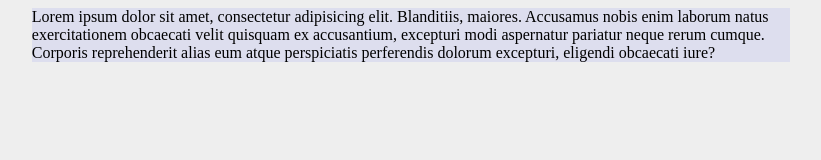
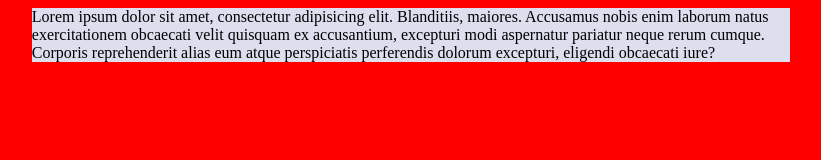
Before and after one commit to asif2369/snappybirds, a plain HTML site: page index.html in a window 1280 px wide. Shown: the whole page, without its empty margins (229-1050 px from the left). Drawn offline with Linux system fonts and the light colour scheme.

Commit message:
background color red

```diff
--- a/style.css
+++ b/style.css
@@ -1,3 +1,3 @@
 body {
-	background: #eee;
+	background: red
 }
```
